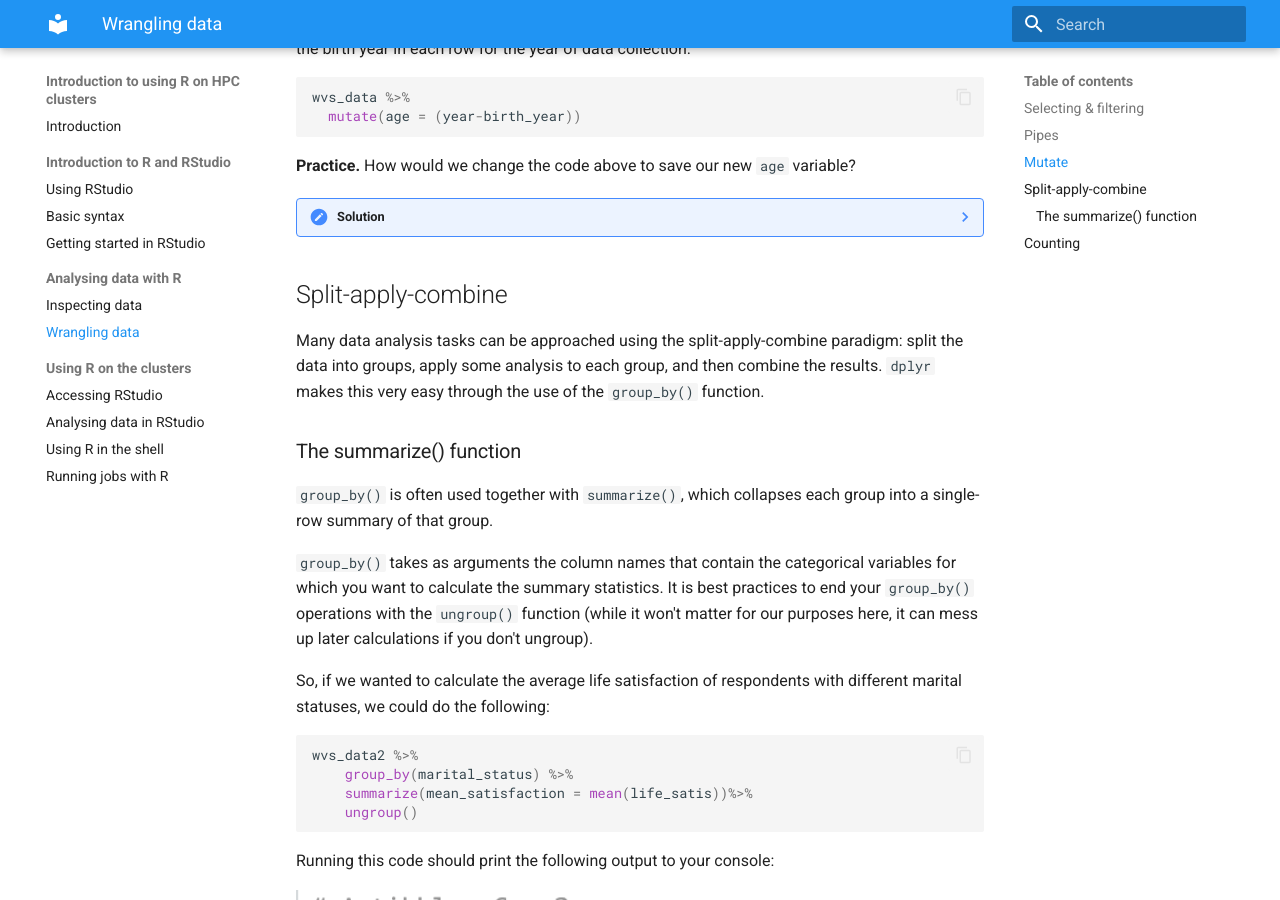
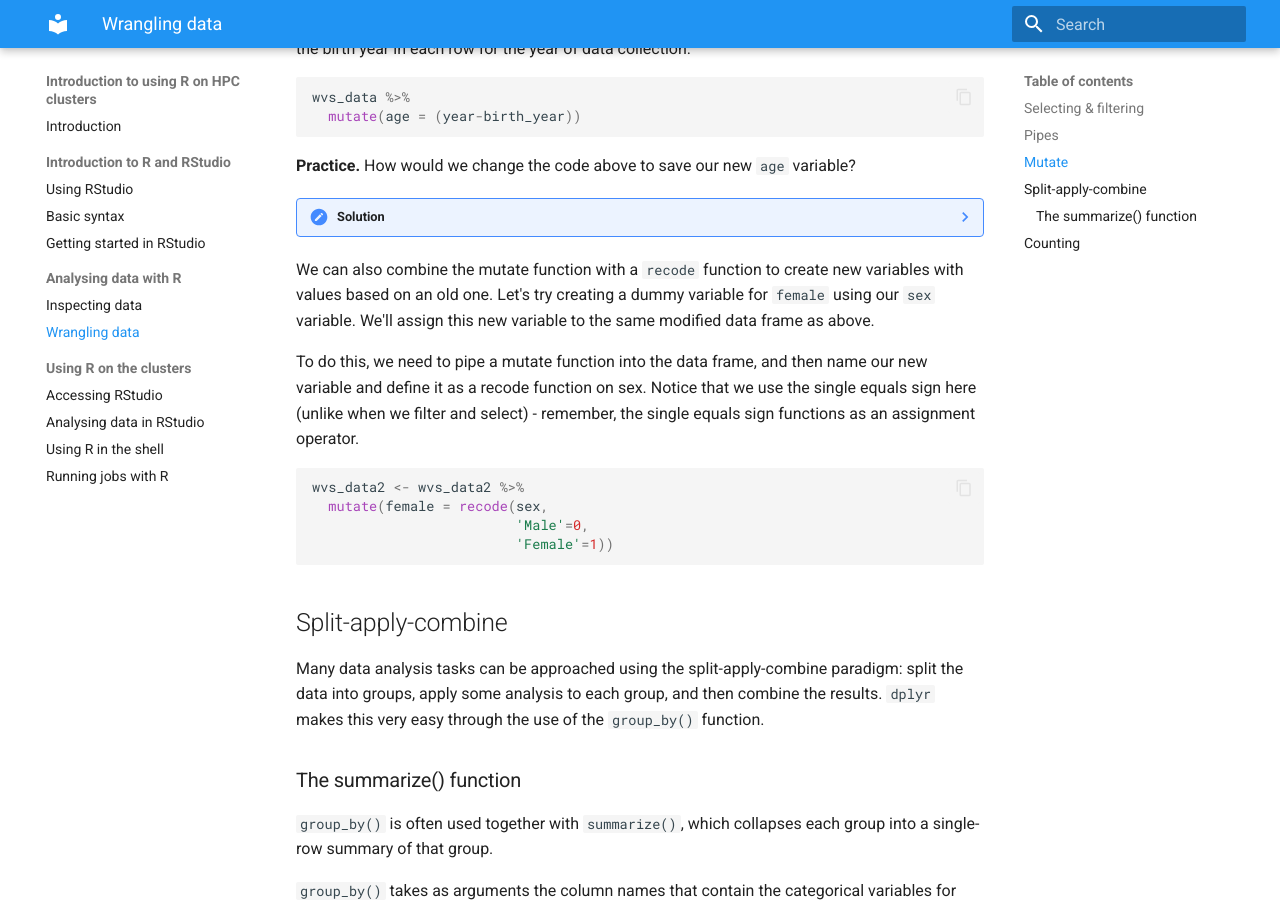
Before and after one commit to finnsdottir/r-clusters-may2026, an MkDocs documentation site: the page built from docs/wrangling.md, in a window 1280 px wide and 900 px high, scrolled down 3126 px. Built offline with MkDocs 1.6.1 and Material for MkDocs 9.7.7, drawn with Linux system fonts in a browser that asks for light colours.

Commit message:
adding a second mutate example

````diff
--- a/docs/wrangling.md
+++ b/docs/wrangling.md
@@ -107,6 +107,17 @@ wvs_data %>%
         mutate(age = (year-birth_year))
     ```
 
+We can also combine the mutate function with a `recode` function to create new variables with values based on an old one. Let's try creating a dummy variable for `female` using our `sex` variable. We'll assign this new variable to the same modified data frame as above.
+
+To do this, we need to pipe a mutate function into the data frame, and then name our new variable and define it as a recode function on sex. Notice that we use the single equals sign here (unlike when we filter and select) - remember, the single equals sign functions as an assignment operator.
+
+```R
+wvs_data2 <- wvs_data2 %>%
+  mutate(female = recode(sex,
+                         'Male'=0,
+                         'Female'=1))
+```
+
 ## Split-apply-combine
 Many data analysis tasks can be approached using the split-apply-combine paradigm: split the data into groups, apply some analysis to each group, and then combine the results. `dplyr` makes this very easy through the use of the `group_by()` function.
 
````
